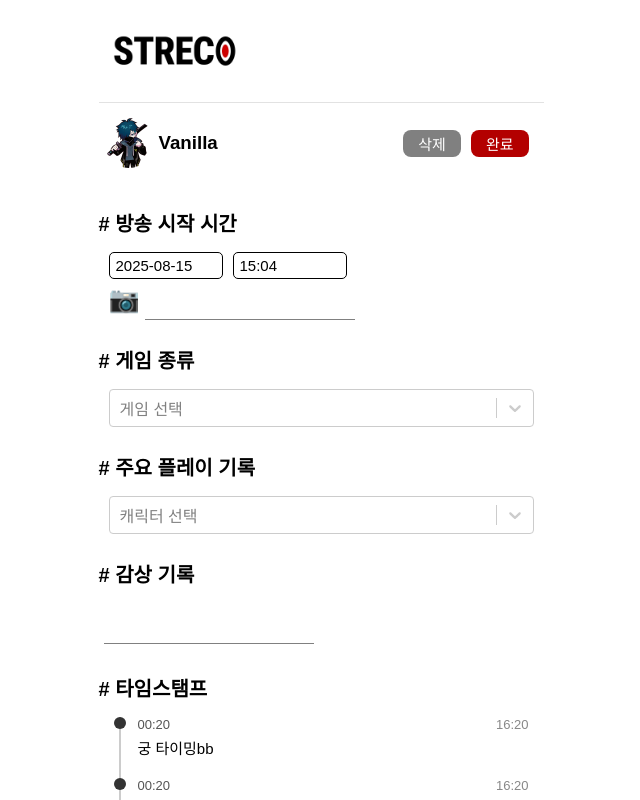
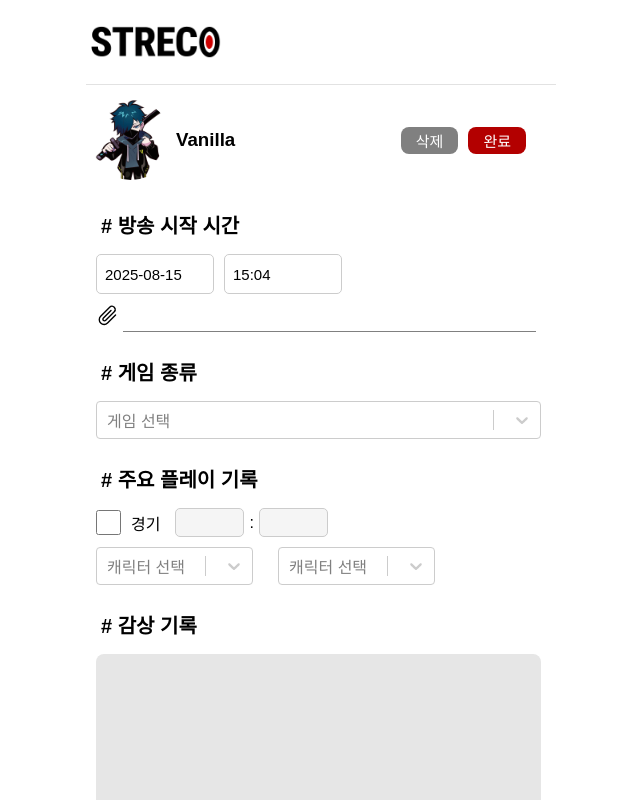
Before and after one commit to APPS-sookmyung/2025-Streco, a React (Vite) app: page /record in a window 1280 px wide. Shown: the top 800 px of the page, without its empty margins (319-959 px from the left). Built offline with nearby package versions, Linux system fonts and the light colour scheme.

Commit message:
Feat: UI 수정

```diff
--- a/package.json
+++ b/package.json
@@ -16,6 +16,7 @@
     "react-calendar": "^6.0.0",
     "react-datepicker": "^8.4.0",
     "react-dom": "^19.1.0",
+    "react-icons": "^5.5.0",
     "react-router-dom": "^7.7.1",
     "react-select": "^5.10.2"
   },
--- a/src/components/BroadcastInfo.css
+++ b/src/components/BroadcastInfo.css
@@ -1,11 +1,12 @@
-input {
+.broadcast-info input {
   background-color: white;
   font-size: 15px;
   border-radius: 5px;
-  border: 1px solid black;
-  padding: 4px 6px;
+  border: 1px solid hsl(0, 0%, 80%);
+  padding: 4px 8px;
   width: 100px;
   margin-right: 10px;
+  height: 30px;
 }
 
 .streamlink {
@@ -13,36 +14,42 @@ input {
 }
 
 .datepicker {
-  display: inline-block;
+  display: flex;
+  justify-content: flex-start;
   margin-left: 10px;
 }
 
 .streamlink {
   align-items: center;
   margin-left: 10px;
+  margin-top: 5px;
 }
 
-textarea {
+textarea[name="streamlink"] {
   border: none;
   border-bottom: 1px solid gray;
-  font-size: 20;
+  font-size: 15px;
   resize: none;
   overflow: hidden;
-  width: 200px;
-  height: 30px;
-  padding: 5px;
-  margin: 0 5px;
-}
-
-p {
-  display: contents;
-  font-size: 25px;
+  width: 100%;
+  height: 20px;
+  padding-top: 5px;
+  margin: 5px 20px 0 5px;
+  align-items: center;
 }
 
 /* datePicker 스타일 */
 .broadcast-info .react-datepicker-popper {
   position: absolute !important;
   z-index: 9999 !important;
+}
+
+.broadcast-info .react-datepicker-wrapper {
+  margin: 0;
+}
+
+.broadcast-info .react-datepicker__tab-loop {
+  margin: 0;
 }
 
 .broadcast-info .react-datepicker {
--- a/src/components/BroadcastInfo.jsx
+++ b/src/components/BroadcastInfo.jsx
@@ -2,6 +2,7 @@ import SectionTitle from "./SectionTitle";
 
 import { useState } from "react";
 import DatePicker from "react-datepicker";
+import { GoPaperclip } from "react-icons/go";
 import "react-datepicker/dist/react-datepicker.css";
 import "./BroadcastInfo.css";
 
@@ -33,8 +34,8 @@ const BroadcastInfo = () => {
         />
       </div>
       <div className="streamlink">
-        <p>📷</p>
-        <textarea name="diarycontents" rows={4} cols={40} />
+        <GoPaperclip style={{ height: "25px", width: "25px" }} />
+        <textarea name="streamlink" rows={4} cols={40} />
       </div>
     </div>
   );
--- a/src/components/Button.css
+++ b/src/components/Button.css
@@ -25,6 +25,11 @@
   font-weight: bold;
 }
 
+.Button_ADD:hover {
+  background-color: #5b5b5b;
+  color: white;
+}
+
 .Button_EDIT_DELETE {
   background-color: gray;
   border: none;
--- a/src/components/CustomSelect.css
+++ b/src/components/CustomSelect.css
@@ -21,7 +21,7 @@
   border-radius: 8px;
   border: 1px solid #900;
   overflow: hidden;
-  margin: 0 10px;
+  margin: 0 15px 0 10px;
   box-sizing: border-box;
 }
 
@@ -46,17 +46,17 @@
 
 /* placeholder */
 .custom-select .css-13cymwt-control {
-  margin: 0 10px;
+  margin: 0 15px 0 10px;
 }
 
 .custom-select .css-t3ipsp-control,
 .custom-select .css-t3ipsp-control:hover {
-  margin: 0 10px;
+  margin: 0 15px 0 10px;
   border: none;
   border: 1px solid #b30000;
   box-shadow: 0 0 0 1px #b30000;
 }
 
 .custom-select .css-1nmdiq5-menu {
-  margin: 10px;
+  margin: 15px;
 }
--- a/src/components/Plan.css
+++ b/src/components/Plan.css
@@ -17,6 +17,15 @@
 
 .renderSchedule {
   display: block;
-  margin-left: 20px;
+  margin: 0 10px;
   cursor: pointer;
 }
+
+.renderSchedule > div {
+  padding: 5px 10px 5px 0px;
+  border-bottom: 1px solid black;
+}
+
+.renderSchedule > div:hover {
+  background-color: rgb(210, 210, 210);
+}
--- a/src/components/PlayRecord.css
+++ b/src/components/PlayRecord.css
@@ -1,5 +1,80 @@
-img {
+.game > img {
   margin: 10px;
   height: 150px;
   border-radius: 10px;
 }
+
+.match {
+  display: flex;
+  align-items: center;
+  margin: 0 0 10px 10px;
+}
+
+input[type="checkbox"] {
+  margin: 0;
+  align-items: center;
+  height: 25px;
+  width: 25px;
+  border-radius: 5px;
+}
+
+span {
+  align-items: center;
+  text-align: center;
+  margin: 0 10px;
+}
+
+input[type="number"] {
+  height: 25px;
+  margin: 0 5px;
+  width: 60px;
+  border-radius: 5px;
+  align-items: center;
+  font-size: 15px;
+  padding-left: 5px;
+  border: 1px solid black;
+}
+
+input[type="number"]:disabled {
+  background-color: #f5f5f5;
+  color: gray;
+  width: 60px;
+  font-size: 15px;
+  padding-left: 5px;
+  border: 1px solid hsl(0, 0%, 80%);
+}
+
+.customselect {
+  margin: 0;
+  display: flex;
+}
+
+span.disabled {
+  color: gray;
+}
+
+.playinfo {
+  display: flex;
+  justify-content: start;
+  align-items: center;
+  margin: 0;
+}
+
+.playinfo > img {
+  margin-left: 10px;
+  height: 50px;
+  border-radius: 50%;
+}
+
+textarea[name="diarycontents"] {
+  border: none;
+  font-size: 20px;
+  resize: none;
+  overflow-y: scroll;
+  width: 425px;
+  height: 200px;
+  margin: 0 15px 0 10px;
+  background-color: #e6e6e6;
+  border-radius: 8px;
+  padding: 10px;
+}
--- a/src/components/PlayRecord.jsx
+++ b/src/components/PlayRecord.jsx
@@ -8,6 +8,10 @@ import { gameOptions, characterOptions } from "../util/gamedata";
 const PlayRecord = () => {
   const [selectedGame, setSelectedGame] = useState(null);
   const [selectedCharacter, setSelectedCharacter] = useState(null);
+  const [matchEnabled, setMatchEnabled] = useState(false);
+  const [score, setScore] = useState({ my: "", enemy: "" });
+
+  const characters = selectedGame ? characterOptions[selectedGame.value] : [];
 
   return (
     <div>
@@ -19,16 +23,54 @@ const PlayRecord = () => {
           onChange={setSelectedGame}
           placeholder="게임 선택"
         />
-        {selectedGame && <img src={selectedGame.image} />}
+        {selectedGame?.image && (
+          <img src={selectedGame.image} alt={selectedGame.label} />
+        )}
       </div>
+
       <div className="gameset">
         <SectionTitle text={"# 주요 플레이 기록"} />
-        <CustomSelect
-          options={characterOptions}
-          value={selectedCharacter}
-          onChange={setSelectedCharacter}
-          placeholder="캐릭터 선택"
-        />
+        <div className="match">
+          <input
+            type="checkbox"
+            checked={matchEnabled}
+            onChange={() => setMatchEnabled((prev) => !prev)}
+          />
+          <span>경기</span>
+          <input
+            type="number"
+            value={score.my}
+            onChange={(e) => setScore({ ...score, my: e.target.value })}
+            disabled={!matchEnabled}
+          />
+          <span style={{ margin: "0" }}>:</span>
+          <input
+            type="number"
+            value={score.enemy}
+            onChange={(e) => setScore({ ...score, enemy: e.target.value })}
+            disabled={!matchEnabled}
+          />
+        </div>
+
+        <div className="playinfo">
+          {selectedCharacter?.image && (
+            <img src={selectedCharacter.image} alt={selectedCharacter.label} />
+          )}
+          <div className="customselect">
+            <CustomSelect
+              options={characters}
+              value={selectedCharacter}
+              onChange={setSelectedCharacter}
+              placeholder="캐릭터 선택"
+            />
+            <CustomSelect
+              options={characters}
+              value={selectedCharacter}
+              onChange={setSelectedCharacter}
+              placeholder="캐릭터 선택"
+            />
+          </div>
+        </div>
       </div>
       <div className="diary">
         <SectionTitle text={"# 감상 기록"} />
--- a/src/components/SectionTitle.css
+++ b/src/components/SectionTitle.css
@@ -1,6 +1,6 @@
 h4 {
   /* border-top: 1px solid black; */
-  margin: 10px 0 0 0;
+  margin: 10px 0 0 15px;
   padding: 15px 0 15px 0;
   font-size: 20px;
 }
--- a/src/components/StreamerRecord.css
+++ b/src/components/StreamerRecord.css
@@ -3,8 +3,8 @@
   display: flex;
   justify-content: space-between;
   align-items: center;
-  margin: auto;
-  padding: 10px 0 10px 0;
+  margin-left: 0;
+  padding: 10px 0 0 0;
 }
 
 .streamer {
@@ -14,12 +14,12 @@
 
 .streamer > img {
   border-radius: 50%;
-  height: 50px;
+  height: 80px;
   margin: 5px;
 }
 
 .edit {
   display: flex;
   flex-direction: row;
-  margin: 0 10px;
+  margin: 0;
 }
--- a/src/components/TimestampItem.css
+++ b/src/components/TimestampItem.css
@@ -39,7 +39,7 @@
 }
 
 .real-time {
-  margin-right: 15px;
+  margin-right: 25px;
   font-size: 13px;
   color: #888;
   display: flex;
--- a/src/util/gamedata.js
+++ b/src/util/gamedata.js
@@ -12,8 +12,16 @@ export const gameOptions = [
   { value: "er", label: "Eternal Return", image: er },
 ];
 
-export const characterOptions = [
-  { value: "gekko", label: "게코" },
-  { value: "neon", label: "네온" },
-  { value: "deadlock", label: "데드록" },
-];
+import jett from "./../assets/jett.webp";
+
+export const characterOptions = {
+  valorant: [
+    { value: "gekko", label: "게코", image: jett },
+    { value: "neon", label: "네온", image: jett },
+    { value: "deadlock", label: "데드록", image: jett },
+  ],
+  overwatch2: [
+    { value: "tracer", label: "트레이서", image: jett },
+    { value: "reinhardt", label: "라인하르트", image: jett },
+  ],
+};
```
Also changed, not shown: src/assets/jett.webp (renamed from src/assets/character1.webp), 1 other file (tests, documents, lock files or other folders).
